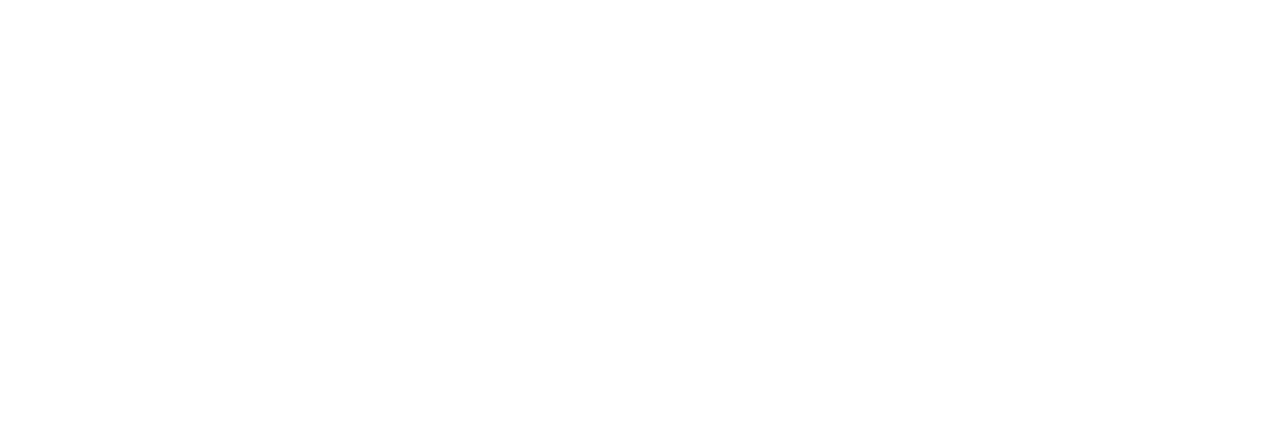
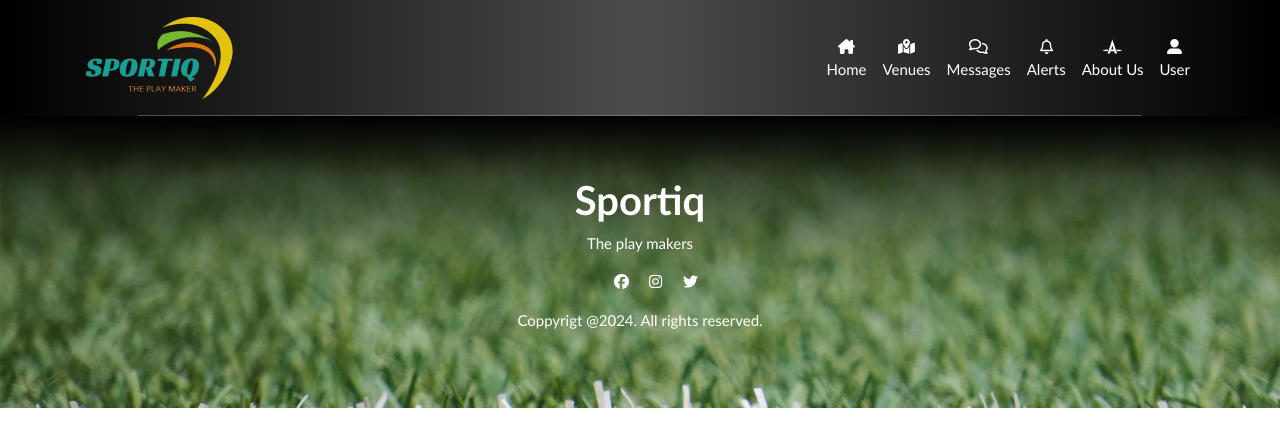
Before and after one commit to shyamkrishnaarumugam/stadium-project, a React (Create React App) app: page /Alert in a window 1280 px wide. Before the commit this address had no page. Shown: the top 446 px of the page. Built offline with nearby package versions, Linux system fonts and the light colour scheme; a web font is replaced by a local one.

Commit message:
alert added

```diff
--- a/src/App.js
+++ b/src/App.js
@@ -14,6 +14,7 @@ import SlotBook from './assets/components/SlotBook';
 import Pay from './assets/components/Pay';
 import PayNow from './assets/components/PayNow';
 import About from './assets/components/About';
+import Alert from "./assets/components/Alert";
 
 function App() {
   return (
@@ -31,6 +32,7 @@ function App() {
       <Route path='/pay' element={<Pay />} />
       <Route path='/paynow' element={<PayNow />} />
       <Route path='/about' element={<About />} />
+      <Route path='Alert' element={<Alert />} />
     </Routes>
     </BrowserRouter>
     </>
--- /dev/null
+++ b/src/assets/components/Alert.js
@@ -0,0 +1,15 @@
+import {React} from "react";
+import Footer from "./Footer";
+import NavItems from "./NavItems";
+
+const Alert = (props) => {
+    return (
+        <div>
+
+            <NavItems/>
+
+            <Footer/>
+        </div>
+            )
+}
+export default Alert;
--- a/src/assets/components/NavItems.js
+++ b/src/assets/components/NavItems.js
@@ -43,7 +43,7 @@ export default function NavItems() {
               {/* <Nav.Link onClick={()=>navigate('/games')}><div className='d-flex flex-column justify-content-center'><div className='mx-auto'><FontAwesomeIcon icon={faDice} /></div><div className='mx-auto'>Games</div></div></Nav.Link> */}
               <Nav.Link onClick={()=>navigate('/venues')}><div className='d-flex flex-column justify-content-center text-white '><div className='mx-auto'><FontAwesomeIcon icon={faMapLocationDot} /></div><div className='mx-auto'>Venues</div></div></Nav.Link>
               <Nav.Link href=""><div className='d-flex flex-column justify-content-center text-white'><div className='mx-auto'><FontAwesomeIcon icon={faComments} /></div><div className='mx-auto'>Messages</div></div></Nav.Link>
-              <Nav.Link href=""><div className='d-flex flex-column justify-content-center text-white '><div className='mx-auto'><FontAwesomeIcon icon={faBell} /></div><div className='mx-auto'>Alerts</div></div></Nav.Link>
+              <Nav.Link href="" onClick={()=>navigate('/Alert')}><div className='d-flex flex-column justify-content-center text-white '><div className='mx-auto'><FontAwesomeIcon icon={faBell} /></div><div className='mx-auto'>Alerts</div></div></Nav.Link>
               <Nav.Link onClick={()=>navigate('/about')}><div className='d-flex flex-column justify-content-center text-white '><div className='mx-auto'><FontAwesomeIcon icon={faAutoprefixer} /></div><div className='mx-auto'>About Us</div></div></Nav.Link>
               <Nav.Link onClick={()=>navigate('/login')}><div className='d-flex flex-column justify-content-center  text-white'><div className='mx-auto'><FontAwesomeIcon icon={faUserAlt}  className='user-icon mx-auto'/></div><div className='mx-auto'>User</div></div></Nav.Link>
             </Nav>
```
